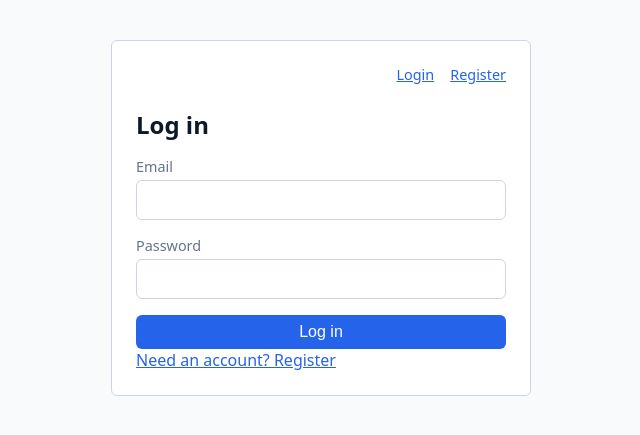
After one commit to stomeetings/SampleReact, a Flask app: page /login in a window 1280 px wide. The commit adds this page. Shown: the top 435 px of the page, without its empty margins (319-959 px from the left). Run offline with Flask 3, Linux system fonts and the light colour scheme.

Commit message:
Add login/logout routes, templates, and redirect-if-authenticated guard

```diff
--- a/src/app.py
+++ b/src/app.py
@@ -1,10 +1,13 @@
+import os
 import sqlite3
 
-from flask import Flask, redirect, render_template, request, url_for
+from flask import Flask, redirect, render_template, request, session, url_for
+from werkzeug.security import check_password_hash
 
-from database.db import create_user, get_db, init_db, seed_db
+from database.db import create_user, get_db, get_user_by_email, init_db, seed_db
 
 app = Flask(__name__)
+app.secret_key = os.environ.get("SECRET_KEY", "dev-secret-change-me")
 
 with app.app_context():
     init_db()
@@ -18,6 +21,9 @@ def index():
 
 @app.route("/register", methods=["GET", "POST"])
 def register():
+    if session.get("user_id"):
+        return redirect(url_for("login_success"))
+
     if request.method == "GET":
         return render_template("register.html")
 
@@ -56,5 +62,47 @@ def register_success():
     return render_template("register_success.html")
 
 
+@app.route("/login", methods=["GET", "POST"])
+def login():
+    if session.get("user_id"):
+        return redirect(url_for("login_success"))
+
+    if request.method == "GET":
+        return render_template("login.html")
+
+    email = request.form.get("email", "").strip()
+    password = request.form.get("password", "")
+
+    errors = {}
+    if not email:
+        errors["email"] = "Email is required"
+    if not password:
+        errors["password"] = "Password is required"
+
+    user = None
+    if not errors:
+        user = get_user_by_email(email)
+        if user is None or not check_password_hash(user["password_hash"], password):
+            errors["form"] = "Invalid email or password"
+
+    if errors:
+        return render_template("login.html", errors=errors, form={"email": email})
+
+    session["user_id"] = user["id"]
+    session["user_name"] = user["name"]
+    return redirect(url_for("login_success"))
+
+
+@app.route("/login/success")
+def login_success():
+    return render_template("login_success.html", name=session.get("user_name"))
+
+
+@app.route("/logout")
+def logout():
+    session.clear()
+    return redirect(url_for("login"))
+
+
 if __name__ == "__main__":
     app.run(debug=True)
--- a/src/database/db.py
+++ b/src/database/db.py
@@ -85,3 +85,13 @@ def create_user(name, email, password):
         conn.commit()
     finally:
         conn.close()
+
+
+def get_user_by_email(email):
+    conn = get_db()
+    try:
+        return conn.execute(
+            "SELECT * FROM users WHERE email = ?", (email,)
+        ).fetchone()
+    finally:
+        conn.close()
--- a/src/static/css/style.css
+++ b/src/static/css/style.css
@@ -41,6 +41,19 @@ body {
 h1 {
   margin-top: 0;
   font-size: 1.5rem;
+}
+
+.nav {
+  display: flex;
+  justify-content: flex-end;
+  align-items: center;
+  gap: var(--space-md);
+  margin-bottom: var(--space-lg);
+  font-size: 0.9rem;
+}
+
+.nav-user {
+  color: var(--color-text-muted);
 }
 
 form {
--- a/src/templates/base.html
+++ b/src/templates/base.html
@@ -8,6 +8,15 @@
 </head>
 <body>
   <div class="page">
+    <nav class="nav">
+      {% if session.user_id %}
+        <span class="nav-user">{{ session.user_name }}</span>
+        <a class="link" href="{{ url_for('logout') }}">Logout</a>
+      {% else %}
+        <a class="link" href="{{ url_for('login') }}">Login</a>
+        <a class="link" href="{{ url_for('register') }}">Register</a>
+      {% endif %}
+    </nav>
     {% block content %}{% endblock %}
   </div>
 </body>
--- /dev/null
+++ b/src/templates/login.html
@@ -0,0 +1,25 @@
+{% extends "base.html" %}
+
+{% block title %}Log in - Spendly{% endblock %}
+
+{% block content %}
+<h1>Log in</h1>
+<form method="POST" action="{{ url_for('login') }}">
+  {% if errors and errors.form %}<span class="error">{{ errors.form }}</span>{% endif %}
+
+  <label>
+    Email
+    <input type="email" name="email" value="{{ form.email if form else '' }}">
+    {% if errors and errors.email %}<span class="error">{{ errors.email }}</span>{% endif %}
+  </label>
+
+  <label>
+    Password
+    <input type="password" name="password">
+    {% if errors and errors.password %}<span class="error">{{ errors.password }}</span>{% endif %}
+  </label>
+
+  <button type="submit">Log in</button>
+</form>
+<a class="link" href="{{ url_for('register') }}">Need an account? Register</a>
+{% endblock %}
--- a/src/templates/register_success.html
+++ b/src/templates/register_success.html
@@ -4,6 +4,6 @@
 
 {% block content %}
 <h1>Registration successful</h1>
-<p>Your account has been created. You can log in once the login feature is available.</p>
+<p>Your account has been created. <a class="link" href="{{ url_for('login') }}">Log in</a> to get started.</p>
 <a class="link" href="{{ url_for('register') }}">Register another account</a>
 {% endblock %}
```
Also changed, not shown: src/templates/login_success.html (added, +9 -0 lines), .claude/Specs/03-login-and-logout.md.
